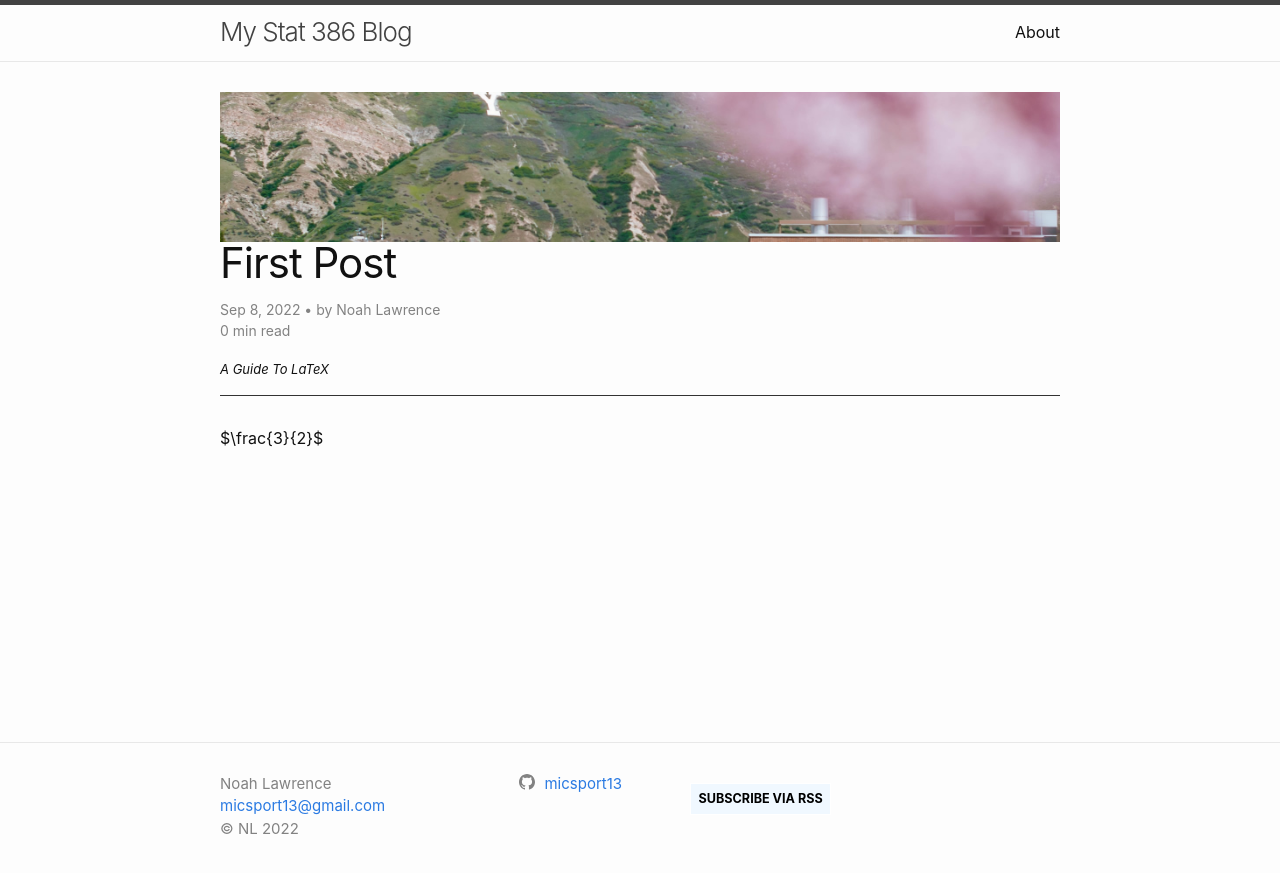
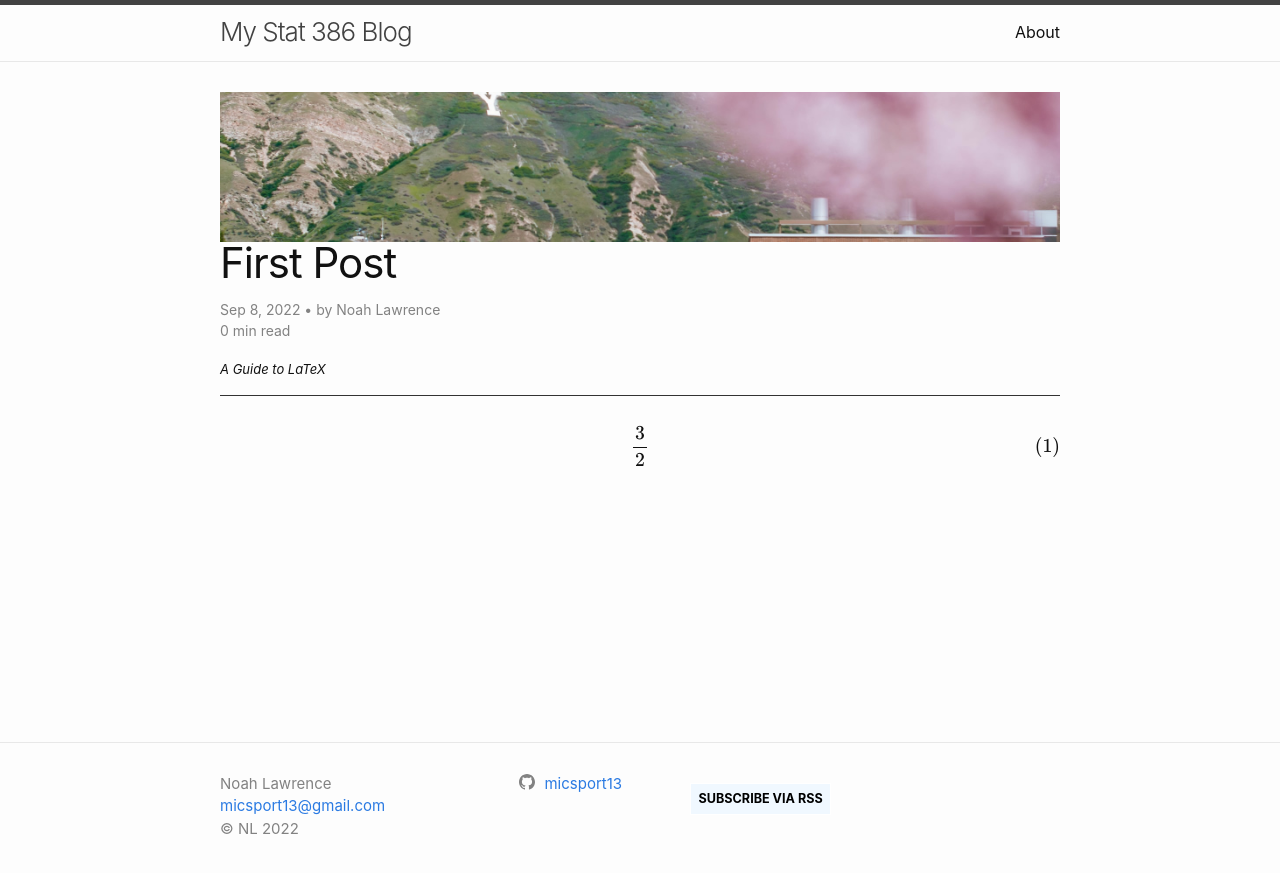
Before and after one commit to micsport13/stat386-projects, a Jekyll site: the page built from _posts/2022-09-08-first-post.md, in a window 1280 px wide. Shown: the top 873 px of the page. Built offline with Jekyll 4.4.1, drawn with Linux system fonts in a browser that asks for light colours; formulas are drawn with MathJax 3; comment, search, counter and statistics services are not loaded; part of the change alters nothing that is shown.

```diff
--- a/_includes/head.html
+++ b/_includes/head.html
@@ -8,4 +8,16 @@
   {%- if jekyll.environment == 'production' and site.google_analytics -%}
     {%- include google-analytics.html -%}
   {%- endif -%}
+  <!----Mathjax---->
+ <script type="text/x-mathjax-config"> MathJax.Hub.Config({ TeX: { equationNumbers: { autoNumber: "all" } } }); </script>
+ <script type="text/x-mathjax-config">
+  MathJax.Hub.Config({
+    tex2jax: {
+      inlineMath: [['$','$'], ['\\(','\\)']],
+      displayMath: [['$$','$$'], ['\[','\]']],
+      processEscapes: true
+    }
+  });
+ </script>
+<script src="https://cdn.mathjax.org/mathjax/latest/MathJax.js?config=TeX-AMS-MML_HTMLorMML" type="text/javascript"></script>
 </head>
--- a/_posts/2022-09-08-first-post.md
+++ b/_posts/2022-09-08-first-post.md
@@ -3,7 +3,7 @@ layout: post
 title:  "First Post"
 date:   2022-09-08
 author: Noah Lawrence
-description: A Guide To LaTeX
+description: A Guide to LaTeX
 image: /assets/images/image5.jpg
 ---
-$\frac{3}{2}$
+$$\frac{3}{2}$$
```
